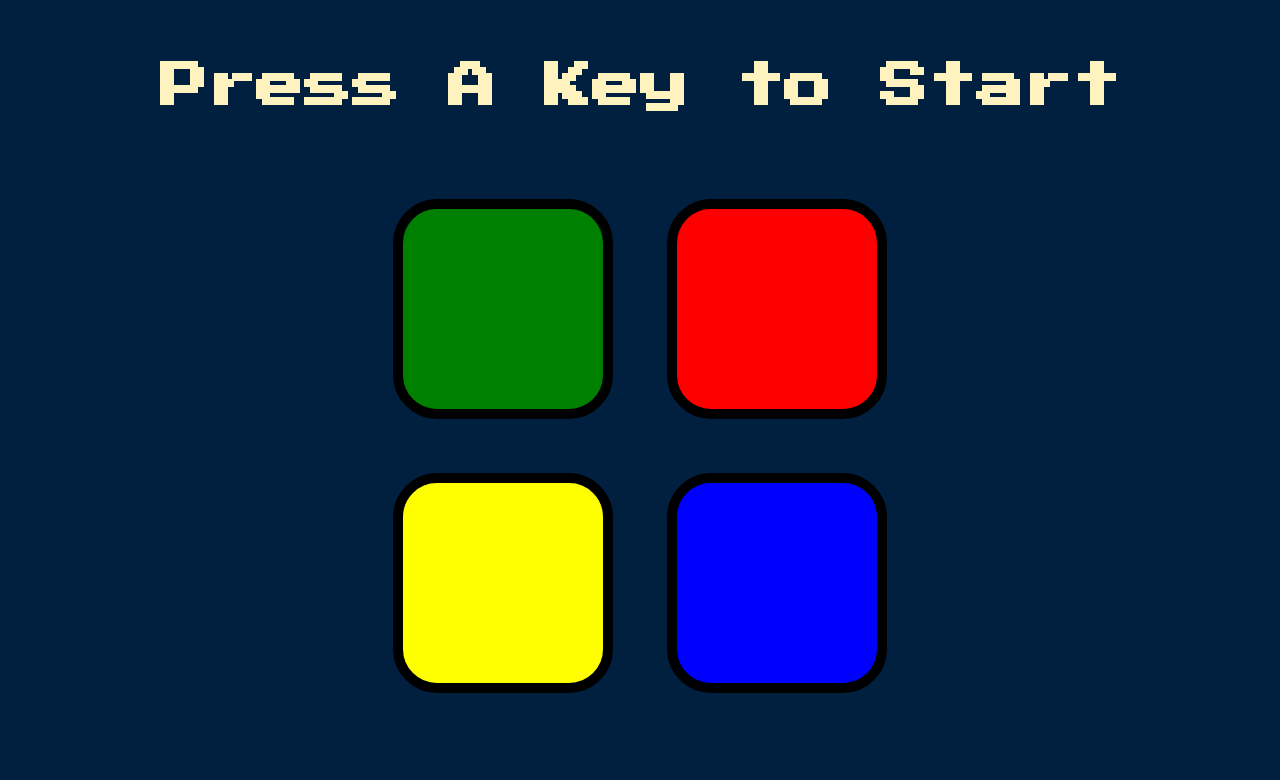
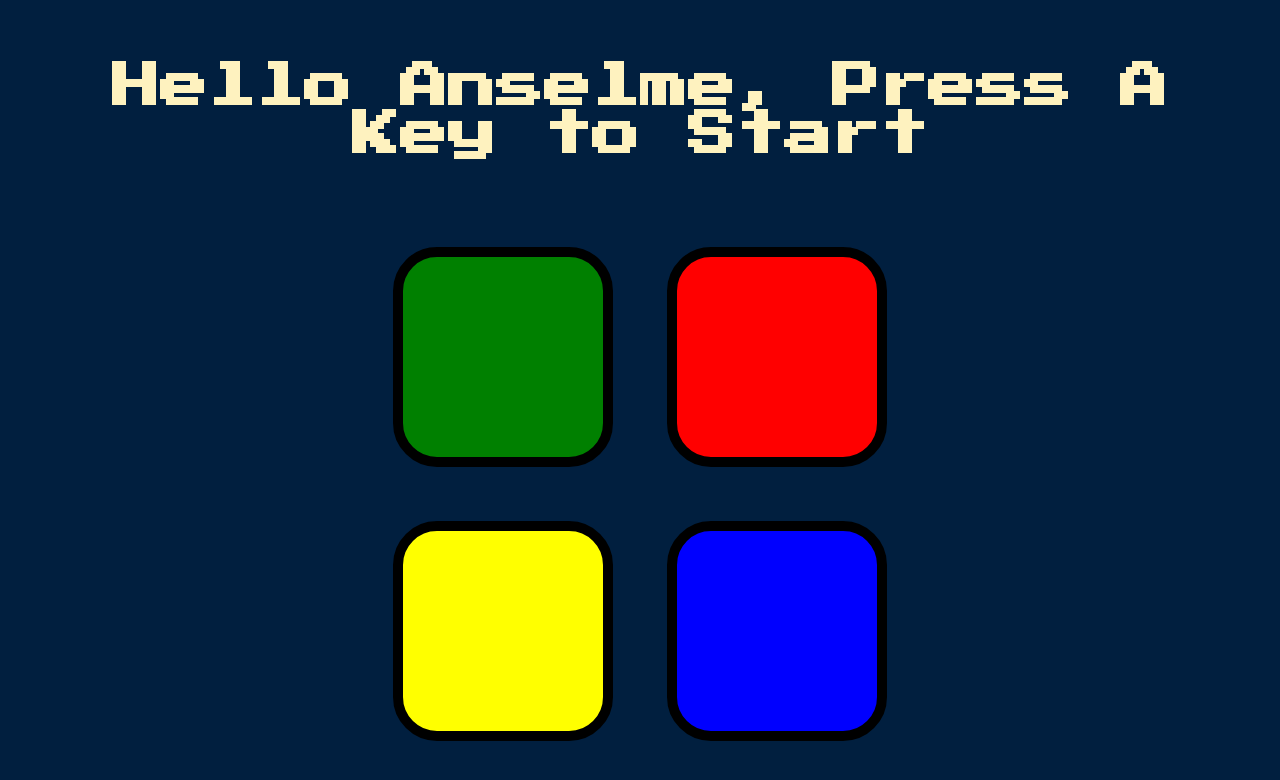
Before and after one commit to rktzcode/exercise-game, a plain HTML site: page index.html in a window 1280 px wide. Drawn offline with nearby package versions, Linux system fonts and the light colour scheme.

Commit message:
Test modif

```diff
--- a/index.html
+++ b/index.html
@@ -9,7 +9,7 @@
 </head>
 
 <body>
-  <h1 id="level-title">Press A Key to Start</h1>
+  <h1 id="level-title">Hello Anselme, Press A Key to Start</h1>
   <div class="container">
     <div lass="row">
 
```
